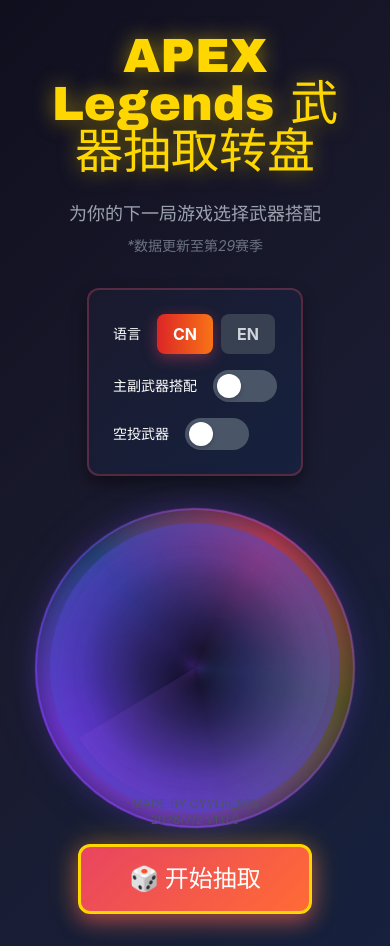
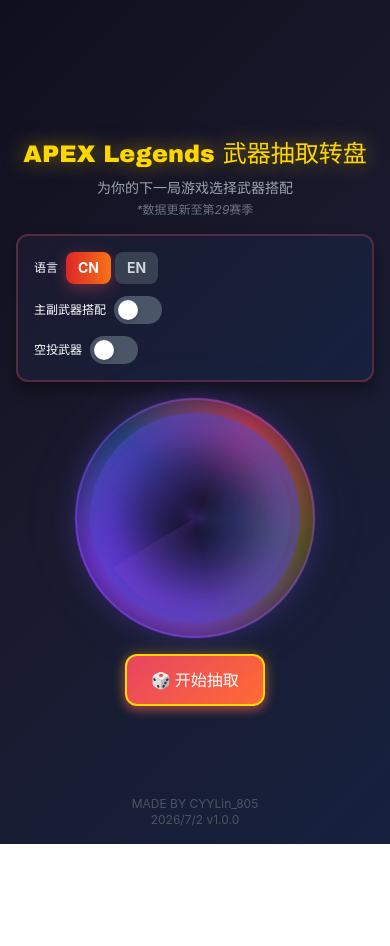
Before and after one commit to TapKeen/APEX-Legends-WeaponSpinner, a React (Vite) app: page / in a window 390 px wide. After the commit the page ends 844 px from the top, so only its background shows below. Built offline with nearby package versions, Linux system fonts and the light colour scheme.

Commit message:
feat: add responsive layout for mobile devices
- Adjust VoidPortal size: 240px on mobile, 320px on desktop
- Weapon cards stack vertically on mobile, horizontal on desktop
- ControlPanel: smaller padding and toggle switch sizes on mobile
- Home page: smaller title, button, and spacing on mobile

```diff
--- a/src/components/ControlPanel.tsx
+++ b/src/components/ControlPanel.tsx
@@ -8,10 +8,10 @@
 
 const ToggleSwitch: React.FC<ToggleSwitchProps> = ({ label, checked, onChange }) => {
   return (
-    <div className="flex items-center gap-4">
-      <span className="text-white font-medium text-sm">{label}</span>
+    <div className="flex items-center gap-2 md:gap-4">
+      <span className="text-white font-medium text-xs md:text-sm">{label}</span>
       <div
-        className="relative w-16 h-8 bg-gray-600 rounded-full cursor-pointer transition-all duration-300"
+        className="relative w-12 h-7 md:w-16 md:h-8 bg-gray-600 rounded-full cursor-pointer transition-all duration-300"
         style={{
           background: checked ? 'linear-gradient(135deg, #4ade80 0%, #22c55e 100%)' : '#4a5568',
           boxShadow: checked ? '0 0 15px rgba(74, 222, 128, 0.5)' : 'none'
@@ -19,11 +19,12 @@
         onClick={() => onChange(!checked)}
       >
         <div
-          className="absolute top-1 w-6 h-6 rounded-full transition-all duration-300"
+          className="absolute top-1 w-5 h-5 md:w-6 md:h-6 rounded-full transition-all duration-300"
           style={{
-            left: checked ? 'calc(100% - 28px)' : '4px',
+            left: checked ? undefined : '4px',
+            right: checked ? '4px' : undefined,
             background: 'white',
-            boxShadow: '0 2px 4px rgba(0, 0, 0, 0.2)'
+            boxShadow: '0 2px 4px rgba(0, 0, 0, 0.2)',
           }}
         />
       </div>
@@ -38,9 +39,9 @@
 
 const LanguageSwitch: React.FC<LanguageSwitchProps> = ({ language, onChange }) => {
   return (
-    <div className="flex gap-2">
+    <div className="flex gap-1 md:gap-2">
       <button
-        className={`px-4 py-2 rounded-lg font-bold transition-all duration-300 ${
+        className={`px-3 py-1.5 md:px-4 md:py-2 rounded-lg font-bold text-sm md:text-base transition-all duration-300 ${
           language === 'cn'
             ? 'bg-gradient-to-r from-red-600 to-orange-500 text-white shadow-lg'
             : 'bg-gray-700 text-gray-300 hover:bg-gray-600'
@@ -53,7 +54,7 @@
         CN
       </button>
       <button
-        className={`px-4 py-2 rounded-lg font-bold transition-all duration-300 ${
+        className={`px-3 py-1.5 md:px-4 md:py-2 rounded-lg font-bold text-sm md:text-base transition-all duration-300 ${
           language === 'en'
             ? 'bg-gradient-to-r from-red-600 to-orange-500 text-white shadow-lg'
             : 'bg-gray-700 text-gray-300 hover:bg-gray-600'
@@ -101,17 +102,17 @@
 
   return (
     <div
-      className="p-6 rounded-xl"
+      className="p-4 md:p-6 rounded-xl w-full"
       style={{
         background: 'linear-gradient(135deg, #1a1a2e 0%, #16213e 100%)',
         border: '2px solid rgba(233, 69, 96, 0.3)',
         boxShadow: '0 8px 16px rgba(0, 0, 0, 0.4)'
       }}
     >
-      <div className="flex flex-col gap-4">
+      <div className="flex flex-col gap-3 md:gap-4">
         {/* 语言切换 */}
-        <div className="flex items-center gap-4">
-          <span className="text-white font-medium text-sm">
+        <div className="flex items-center gap-2 md:gap-4">
+          <span className="text-white font-medium text-xs md:text-sm">
             {language === 'cn' ? '语言' : 'Language'}
           </span>
           <LanguageSwitch language={language} onChange={onLanguageChange} />
--- a/src/components/VoidPortal.tsx
+++ b/src/components/VoidPortal.tsx
@@ -203,7 +203,7 @@
   return (
     <div className="flex flex-col items-center">
       {/* 传送门 - 单个圆形 */}
-      <div className="relative" style={{ width: 320, height: 320 }}>
+      <div className="relative w-[240px] h-[240px] md:w-[320px] md:h-[320px]">
         {/* 外圈光晕 */}
         <div
           className="absolute rounded-full"
@@ -323,10 +323,10 @@
 
       {/* 武器卡片区域 - 不预留空间 */}
       <div
-        className="flex gap-5 justify-center"
+        className="flex flex-col md:flex-row gap-3 md:gap-5 justify-center items-center"
         style={{
           marginTop: revealedWeapons.length > 0 ? 24 : 0,
-          maxHeight: revealedWeapons.length > 0 ? 300 : 0,
+          maxHeight: revealedWeapons.length > 0 ? 600 : 0,
           opacity: revealedWeapons.length > 0 ? 1 : 0,
           overflow: 'visible',
           transition: 'margin-top 0.4s ease, max-height 0.4s ease, opacity 0.4s ease',
@@ -363,14 +363,13 @@
               />
               {/* 武器卡片 */}
               <div
-                className="relative p-4 rounded-xl"
+                className="relative p-3 md:p-4 rounded-xl w-[180px] md:w-[210px]"
                 style={{
                   background: 'linear-gradient(135deg, #1a1a2e 0%, #16213e 100%)',
                   border: `3px solid ${color}`,
                   boxShadow: isCarePackage
                     ? `0 0 20px ${color}, 0 0 35px rgba(255, 215, 0, 0.3), 0 6px 12px rgba(0, 0, 0, 0.5)`
                     : `0 0 15px ${color}80, 0 6px 12px rgba(0, 0, 0, 0.5)`,
-                  minWidth: 210,
                 }}
               >
                 {isCarePackage && (
--- a/src/pages/Home.tsx
+++ b/src/pages/Home.tsx
@@ -22,16 +22,16 @@
 
   return (
     <div
-      className="min-h-screen flex flex-col items-center justify-center p-8"
+      className="min-h-screen flex flex-col items-center justify-center p-4 md:p-8"
       style={{
         background: 'linear-gradient(135deg, #0f0f1e 0%, #1a1a2e 50%, #16213e 100%)',
         backgroundAttachment: 'fixed'
       }}
     >
       {/* 标题 */}
-      <div className="mb-8 text-center">
+      <div className="mb-4 md:mb-8 text-center">
         <h1
-          className="text-5xl font-bold mb-6"
+          className="text-2xl md:text-5xl font-bold mb-2 md:mb-6"
           style={{
             color: '#FFD700',
             textShadow: '0 0 20px rgba(255, 215, 0, 0.5), 0 4px 8px rgba(0, 0, 0, 0.3)',
@@ -40,16 +40,16 @@
         >
           {language === 'cn' ? 'APEX Legends 武器抽取转盘' : 'APEX Legends Weapon Spinner'}
         </h1>
-        <p className="text-gray-400 text-lg mb-2">
+        <p className="text-gray-400 text-sm md:text-lg mb-1 md:mb-2">
           {language === 'cn' ? '为你的下一局游戏选择武器搭配' : 'Choose your weapon loadout for the next game'}
         </p>
-        <p className="text-gray-500 text-sm italic">
+        <p className="text-gray-500 text-xs md:text-sm italic">
           {language === 'cn' ? '*数据更新至第29赛季' : '*Data updated to Season 29'}
         </p>
       </div>
 
       {/* 控制面板 */}
-      <div className="mb-8">
+      <div className="mb-4 md:mb-8 w-full max-w-md">
         <ControlPanel
           language={language}
           onLanguageChange={setLanguage}
@@ -73,16 +73,16 @@
       <button
         onClick={handleSpin}
         disabled={spinning}
-        className="mt-4 px-12 py-4 rounded-xl font-bold text-2xl transition-all duration-300"
+        className="mt-4 px-6 py-3 md:px-12 md:py-4 rounded-xl font-bold text-base md:text-2xl transition-all duration-300"
         style={{
           background: spinning
             ? 'linear-gradient(135deg, #4a5568 0%, #2d3748 100%)'
             : 'linear-gradient(135deg, #e94560 0%, #ff6b35 100%)',
           color: 'white',
-          border: '3px solid #FFD700',
+          border: '2px solid #FFD700',
           boxShadow: spinning
             ? 'none'
-            : '0 8px 20px rgba(233, 69, 96, 0.5), 0 0 30px rgba(255, 215, 0, 0.3)',
+            : '0 4px 10px rgba(233, 69, 96, 0.5), 0 0 15px rgba(255, 215, 0, 0.3)',
           cursor: spinning ? 'not-allowed' : 'pointer',
           opacity: spinning ? 0.6 : 1
         }}
```
